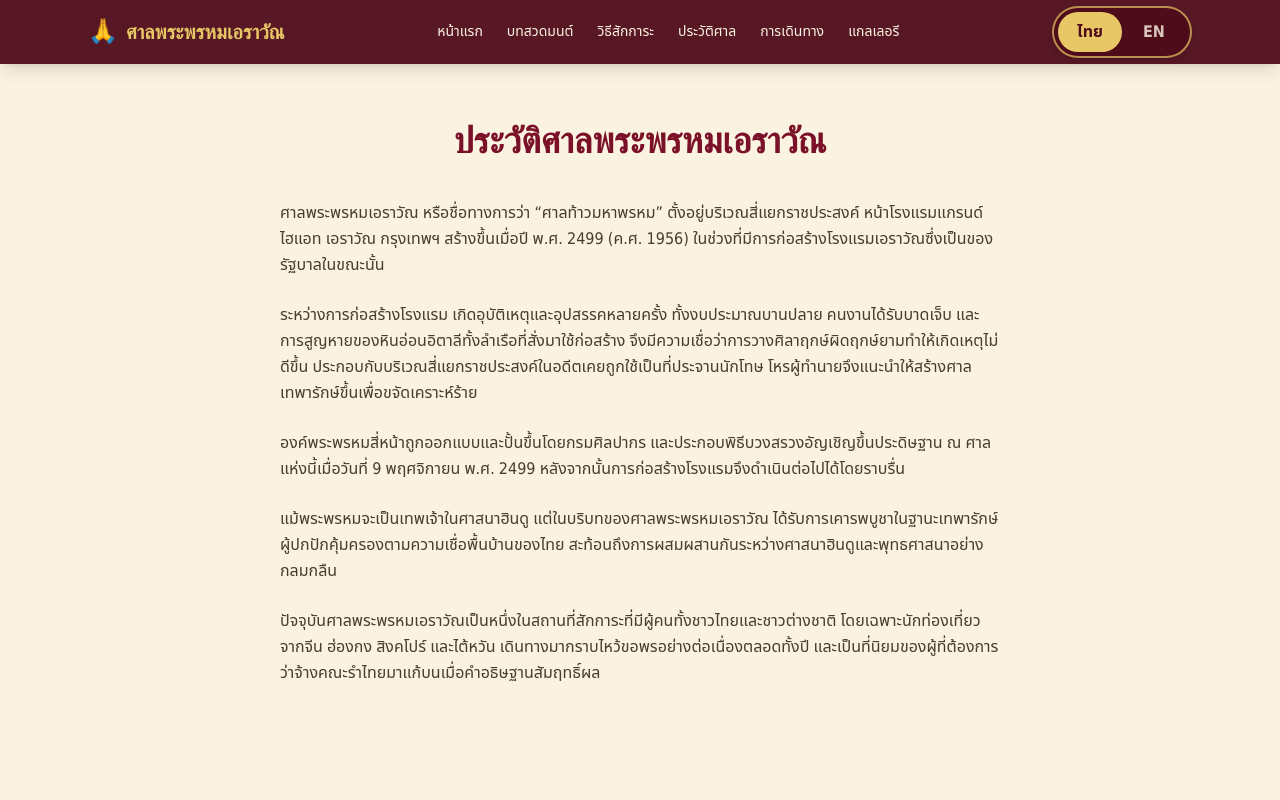
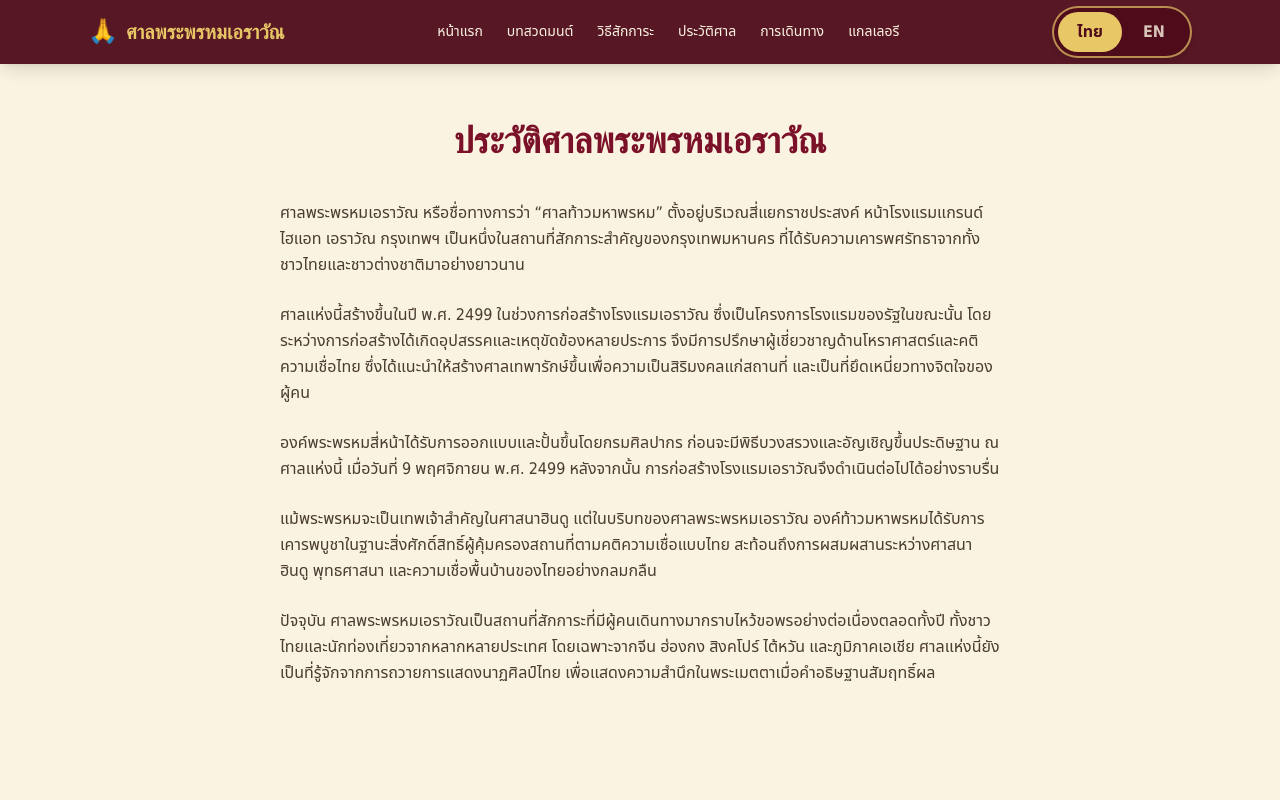
Before and after one commit to Erawan-Shrine/erawan-shrine-website, a Next.js app: page /history in a window 1280 px wide. Shown: the top 800 px of the page. Built offline with nearby package versions, Linux system fonts and the light colour scheme.

Commit message:
Update history page content (TH/EN)

```diff
--- a/components/pages/HistoryContent.tsx
+++ b/components/pages/HistoryContent.tsx
@@ -6,21 +6,21 @@ const text = {
   th: {
     title: "ประวัติศาลพระพรหมเอราวัณ",
     paragraphs: [
-      "ศาลพระพรหมเอราวัณ หรือชื่อทางการว่า “ศาลท้าวมหาพรหม” ตั้งอยู่บริเวณสี่แยกราชประสงค์ หน้าโรงแรมแกรนด์ ไฮแอท เอราวัณ กรุงเทพฯ สร้างขึ้นเมื่อปี พ.ศ. 2499 (ค.ศ. 1956) ในช่วงที่มีการก่อสร้างโรงแรมเอราวัณซึ่งเป็นของรัฐบาลในขณะนั้น",
-      "ระหว่างการก่อสร้างโรงแรม เกิดอุบัติเหตุและอุปสรรคหลายครั้ง ทั้งงบประมาณบานปลาย คนงานได้รับบาดเจ็บ และการสูญหายของหินอ่อนอิตาลีทั้งลำเรือที่สั่งมาใช้ก่อสร้าง จึงมีความเชื่อว่าการวางศิลาฤกษ์ผิดฤกษ์ยามทำให้เกิดเหตุไม่ดีขึ้น ประกอบกับบริเวณสี่แยกราชประสงค์ในอดีตเคยถูกใช้เป็นที่ประจานนักโทษ โหรผู้ทำนายจึงแนะนำให้สร้างศาลเทพารักษ์ขึ้นเพื่อขจัดเคราะห์ร้าย",
-      "องค์พระพรหมสี่หน้าถูกออกแบบและปั้นขึ้นโดยกรมศิลปากร และประกอบพิธีบวงสรวงอัญเชิญขึ้นประดิษฐาน ณ ศาลแห่งนี้เมื่อวันที่ 9 พฤศจิกายน พ.ศ. 2499 หลังจากนั้นการก่อสร้างโรงแรมจึงดำเนินต่อไปได้โดยราบรื่น",
-      "แม้พระพรหมจะเป็นเทพเจ้าในศาสนาฮินดู แต่ในบริบทของศาลพระพรหมเอราวัณ ได้รับการเคารพบูชาในฐานะเทพารักษ์ผู้ปกปักคุ้มครองตามความเชื่อพื้นบ้านของไทย สะท้อนถึงการผสมผสานกันระหว่างศาสนาฮินดูและพุทธศาสนาอย่างกลมกลืน",
-      "ปัจจุบันศาลพระพรหมเอราวัณเป็นหนึ่งในสถานที่สักการะที่มีผู้คนทั้งชาวไทยและชาวต่างชาติ โดยเฉพาะนักท่องเที่ยวจากจีน ฮ่องกง สิงคโปร์ และไต้หวัน เดินทางมากราบไหว้ขอพรอย่างต่อเนื่องตลอดทั้งปี และเป็นที่นิยมของผู้ที่ต้องการว่าจ้างคณะรำไทยมาแก้บนเมื่อคำอธิษฐานสัมฤทธิ์ผล",
+      "ศาลพระพรหมเอราวัณ หรือชื่อทางการว่า “ศาลท้าวมหาพรหม” ตั้งอยู่บริเวณสี่แยกราชประสงค์ หน้าโรงแรมแกรนด์ ไฮแอท เอราวัณ กรุงเทพฯ เป็นหนึ่งในสถานที่สักการะสำคัญของกรุงเทพมหานคร ที่ได้รับความเคารพศรัทธาจากทั้งชาวไทยและชาวต่างชาติมาอย่างยาวนาน",
+      "ศาลแห่งนี้สร้างขึ้นในปี พ.ศ. 2499 ในช่วงการก่อสร้างโรงแรมเอราวัณ ซึ่งเป็นโครงการโรงแรมของรัฐในขณะนั้น โดยระหว่างการก่อสร้างได้เกิดอุปสรรคและเหตุขัดข้องหลายประการ จึงมีการปรึกษาผู้เชี่ยวชาญด้านโหราศาสตร์และคติความเชื่อไทย ซึ่งได้แนะนำให้สร้างศาลเทพารักษ์ขึ้นเพื่อความเป็นสิริมงคลแก่สถานที่ และเป็นที่ยึดเหนี่ยวทางจิตใจของผู้คน",
+      "องค์พระพรหมสี่หน้าได้รับการออกแบบและปั้นขึ้นโดยกรมศิลปากร ก่อนจะมีพิธีบวงสรวงและอัญเชิญขึ้นประดิษฐาน ณ ศาลแห่งนี้ เมื่อวันที่ 9 พฤศจิกายน พ.ศ. 2499 หลังจากนั้น การก่อสร้างโรงแรมเอราวัณจึงดำเนินต่อไปได้อย่างราบรื่น",
+      "แม้พระพรหมจะเป็นเทพเจ้าสำคัญในศาสนาฮินดู แต่ในบริบทของศาลพระพรหมเอราวัณ องค์ท้าวมหาพรหมได้รับการเคารพบูชาในฐานะสิ่งศักดิ์สิทธิ์ผู้คุ้มครองสถานที่ตามคติความเชื่อแบบไทย สะท้อนถึงการผสมผสานระหว่างศาสนาฮินดู พุทธศาสนา และความเชื่อพื้นบ้านของไทยอย่างกลมกลืน",
+      "ปัจจุบัน ศาลพระพรหมเอราวัณเป็นสถานที่สักการะที่มีผู้คนเดินทางมากราบไหว้ขอพรอย่างต่อเนื่องตลอดทั้งปี ทั้งชาวไทยและนักท่องเที่ยวจากหลากหลายประเทศ โดยเฉพาะจากจีน ฮ่องกง สิงคโปร์ ไต้หวัน และภูมิภาคเอเชีย ศาลแห่งนี้ยังเป็นที่รู้จักจากการถวายการแสดงนาฏศิลป์ไทย เพื่อแสดงความสำนึกในพระเมตตาเมื่อคำอธิษฐานสัมฤทธิ์ผล",
     ],
   },
   en: {
     title: "History of Erawan Shrine",
     paragraphs: [
-      "Erawan Shrine, officially known as the Thao Maha Phrom Shrine, is located at the Ratchaprasong intersection in front of the Grand Hyatt Erawan Bangkok. It was built in 1956 during the construction of the then government-owned Erawan Hotel.",
-      "During the hotel's construction, a series of mishaps occurred — budget overruns, injuries to laborers, and the loss of a shipload of Italian marble intended for the building. It was believed that the hotel's foundation had been laid on an inauspicious date. The Ratchaprasong intersection had also once been used to publicly display criminals. An astrologer advised building a shrine to a guardian deity to counter the negative influences.",
-      "The four-faced Brahma image was designed and cast by the Fine Arts Department and was ceremonially enshrined on 9 November 1956. Construction of the hotel then proceeded without further incident.",
-      "Although Brahma is a deity of Hinduism, in the context of Erawan Shrine he is worshipped as a guardian spirit within Thai folk belief, reflecting a harmonious blending of Hinduism and Buddhism.",
-      "Today, Erawan Shrine is one of Bangkok's most visited places of worship, drawing both Thai devotees and international visitors — especially from China, Hong Kong, Singapore, and Taiwan — year-round. It is also popular among those who hire Thai classical dance troupes to fulfil a vow after a prayer has been answered.",
+      "The Erawan Shrine, officially known as the Thao Maha Phrom Shrine, is located at the Ratchaprasong intersection in front of the Grand Hyatt Erawan Bangkok. It is one of Bangkok's most revered places of worship, deeply respected by both Thai people and visitors from around the world.",
+      "The shrine was established in 1956 during the construction of the original Erawan Hotel, a government hotel project at the time. During the construction period, several obstacles and difficulties arose. As a result, specialists in Thai astrology and traditional beliefs were consulted, and it was recommended that a shrine dedicated to a guardian deity be built to bring auspiciousness to the site and serve as a spiritual anchor for the people.",
+      "The four-faced Brahma image was designed and crafted by the Fine Arts Department of Thailand. A consecration ceremony was held, and the image was enshrined at this location on 9 November 1956. Following the establishment of the shrine, the construction of the Erawan Hotel proceeded smoothly.",
+      "Although Brahma is an important deity in Hinduism, within the context of the Erawan Shrine, Thao Maha Phrom is revered as a sacred guardian figure according to Thai spiritual beliefs. The shrine reflects the harmonious blending of Hinduism, Buddhism, and Thai folk traditions.",
+      "Today, the Erawan Shrine continues to welcome worshippers throughout the year, including Thai devotees and international visitors from many countries, particularly China, Hong Kong, Singapore, Taiwan, and other parts of Asia. The shrine is also well known for traditional Thai dance offerings, performed as an expression of gratitude when prayers and wishes are fulfilled.",
     ],
   },
 };
```
